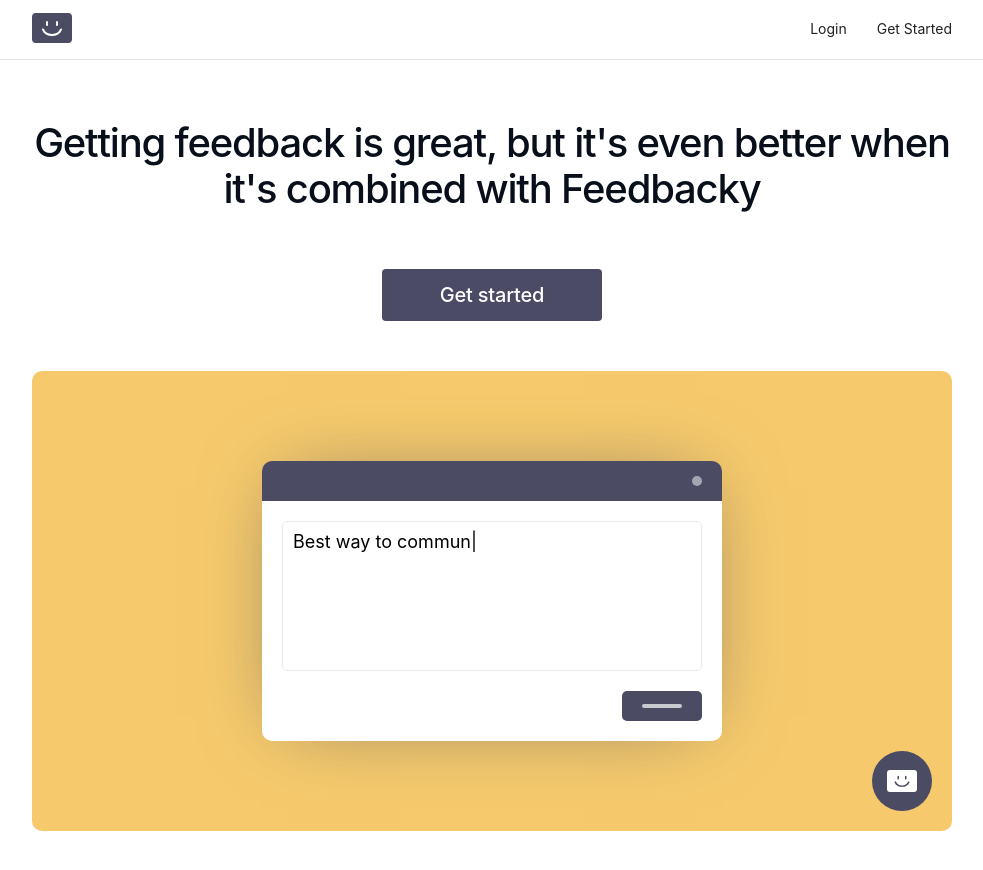
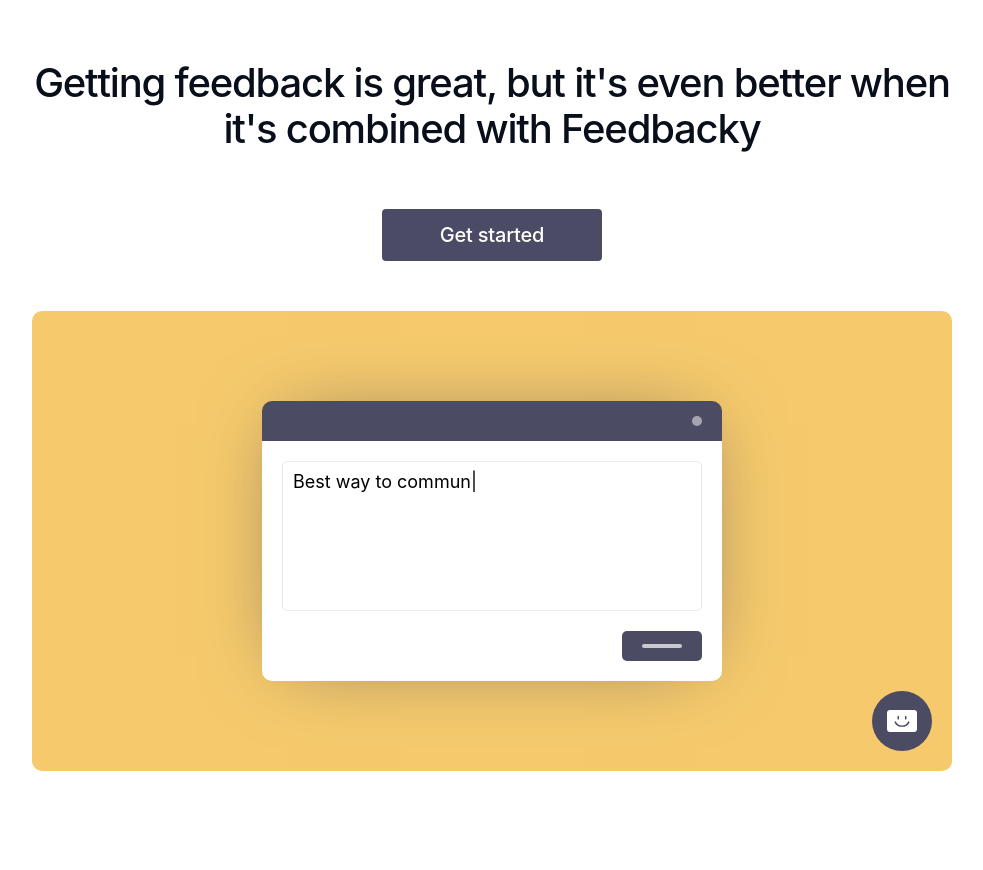
Before and after one commit to baris5d/feedbacky, a React (Create React App) app in the folder showcase/: page / in a window 1280 px wide. Shown: the top 870 px of the page, without its empty margins (148-1131 px from the left). After the commit the page ends 821 px from the top, so only its background shows below. Built offline with nearby package versions, Linux system fonts and the light colour scheme.

Commit message:
fix(showcase): landing and header links

```diff
--- a/showcase/src/common/components/header/Header.tsx
+++ b/showcase/src/common/components/header/Header.tsx
@@ -17,7 +17,7 @@
                             <Link to="/login">Login</Link>
                         </li>
                         <li className="header__menu-item">
-                            <Link to="/get-started">Get Started</Link>
+                            <Link to="/getting-started">Get Started</Link>
                         </li>
                     </ul>
                 </div>
--- a/showcase/src/pages/landing/Landing.tsx
+++ b/showcase/src/pages/landing/Landing.tsx
@@ -7,11 +7,10 @@
 function Landing() {
   return (
     <div className="page landing">
-      <Header />
       <div className="container">
         <Slogan />
         <div style={{textAlign: 'center'}}>
-          <Button text="Get started" url="/docs" />
+          <Button text="Get started" url="/getting-started" />
         </div>
         <Showcase />
       </div>
```
